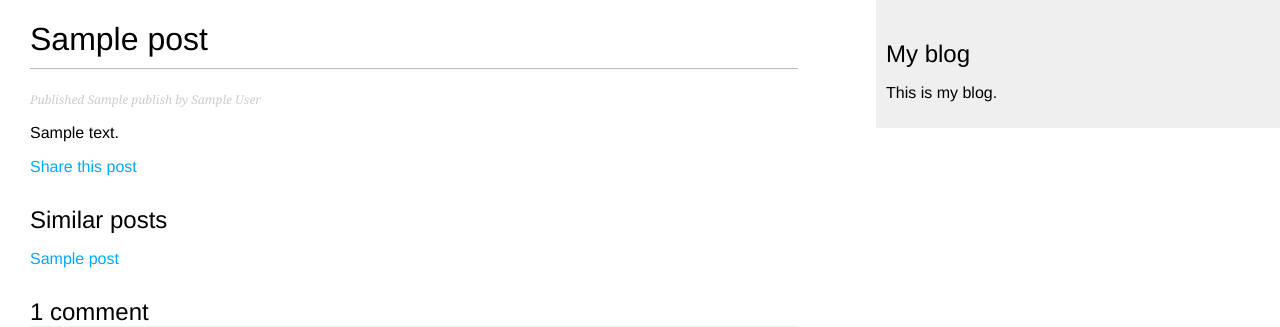
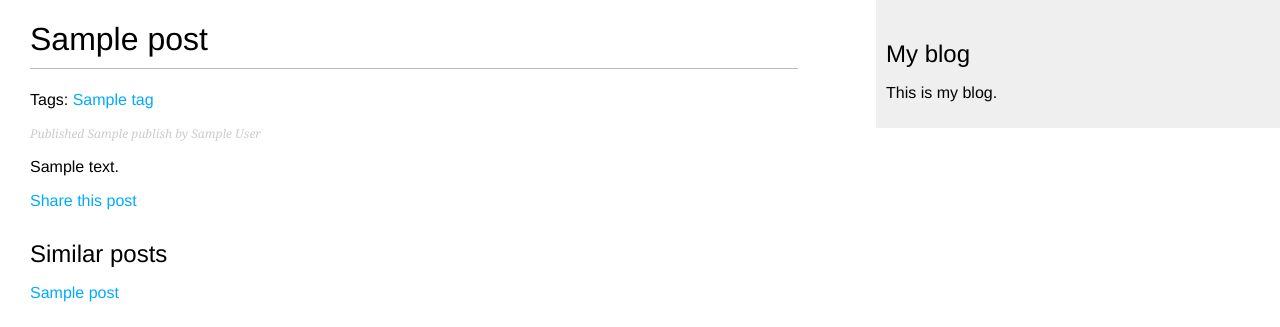
Before and after one commit to amitmodi06/Django_Blog_App, a Django app: template blog/templates/blog/post/detail.html in a window 1280 px wide. Shown: the top 327 px of the page. Run offline with Django 5.2, Linux system fonts and the light colour scheme; the template is opened without the code that fills it: most values are stand-ins (such as "Sample title", 1, 10 or a date in 2020).

Commit message:
Added logic to show the tags in the blog detail page

```diff
--- a/blog/templates/blog/post/detail.html
+++ b/blog/templates/blog/post/detail.html
@@ -4,6 +4,14 @@
 
 {% block content %}
     <h1>{{ post.title }}</h1>
+    <p class="tags">Tags:
+        {% for tag in post.tags.all %}
+            <a href="{% url "blog:post_list_by_tag" tag.slug %}">
+                {{ tag.name }}
+            </a>
+            {% if not forloop.last %}, {% endif %}
+        {% endfor %}
+    </p>
     <p class="date">
         Published {{ post.publish }} by {{ post.author }}
     </p>
```
